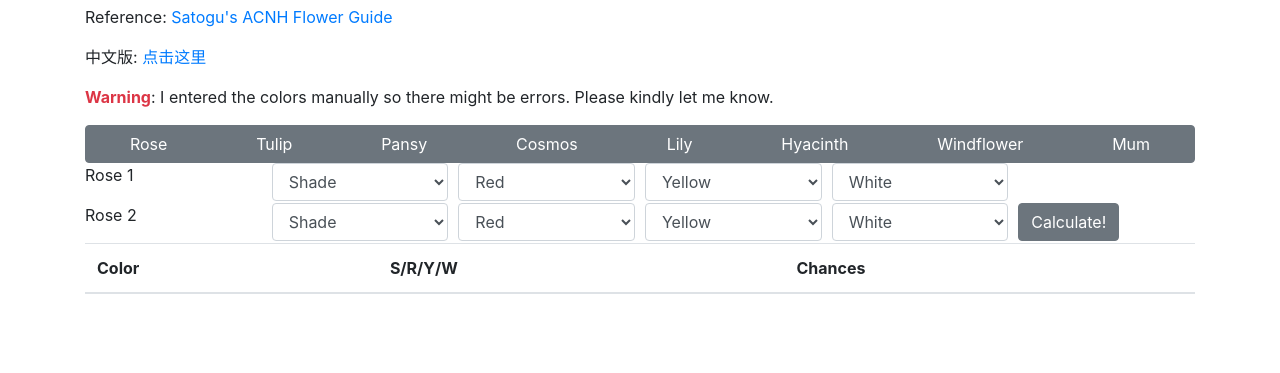
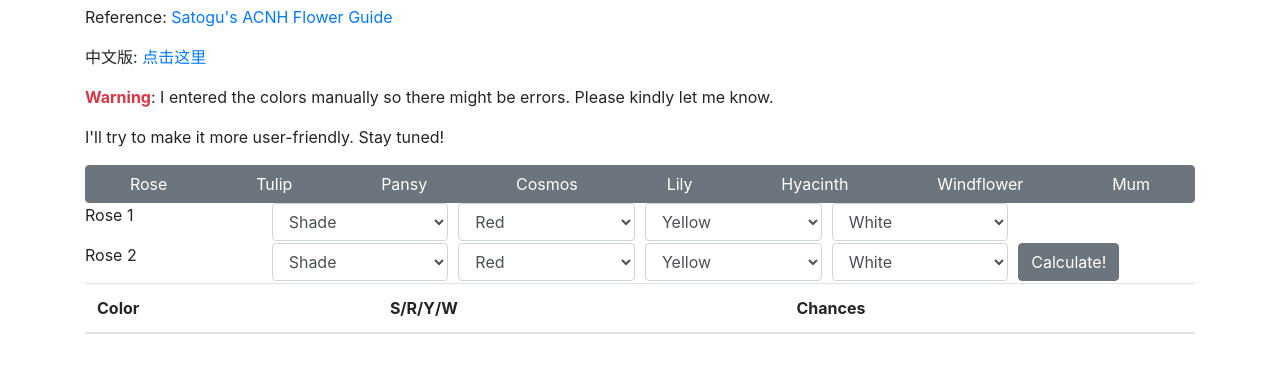
Before and after one commit to yatinghan/acnh_genes, a plain HTML site: page index.html in a window 1280 px wide. Shown: the part 51-424 px from the top of the page. Drawn offline with nearby package versions, Linux system fonts and the light colour scheme.

```diff
--- a/index.html
+++ b/index.html
@@ -14,6 +14,7 @@
         <p>Reference: <a href="https://aiterusawato.github.io/satogu/acnh/flowers/genotypes.html">Satogu's ACNH Flower Guide</a> </p>
         <p>中文版: <a href="ch.html">点击这里</a> </p>
         <p><strong class="text-danger">Warning</strong>: I entered the colors manually so there might be errors. Please kindly let me know. </p>
+        <p>I'll try to make it more user-friendly. Stay tuned! </p>
         <div class="btn-group" style="display: flex" role="group" aria-label="flower selection">
             <button onclick="selectFlower('rose')" type="button" class="btn btn-secondary">Rose</button>
             <button onclick="selectFlower('tulip')" type="button" class="btn btn-secondary">Tulip</button>
```
